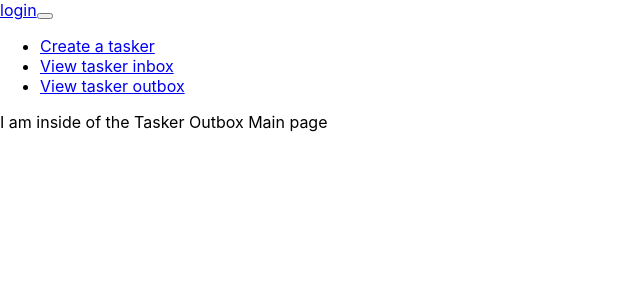
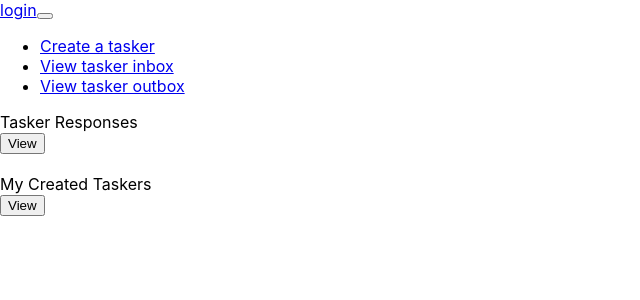
Before and after one commit to willjantscher/SDI_Capstone, a React (Create React App) app in the folder at-at/: page /tasker_outbox in a window 1280 px wide. Shown: the top 300 px of the page, without its empty margins (0-640 px from the left). Built offline with nearby package versions, Linux system fonts and the light colour scheme.

Commit message:
finished MVP REACT stuff

```diff
--- a/at-at/src/tasker_out/TaskerOutboxMain.jsx
+++ b/at-at/src/tasker_out/TaskerOutboxMain.jsx
@@ -4,15 +4,73 @@ import React from "react"
 class TaskerOutboxMain extends React.Component {
     constructor(props) {
         super(props)
+        this.state = {
+            cookie:'',
+            taskerResponses:[],
+            currentTaskers:[]
+        }
+    }
+    async handleViewTaskers(){
+        let cookie = parseInt(document.cookie.substr(8))//this is the unit ID
+        const result = await fetch(`http://localhost:3001/mytaskers/${cookie}`)
+        const json = await result.json();
+        this.setState({currentTaskers: json.concat()})
+       }
+
+   async handleViewResponses(){
+        let cookie = parseInt(document.cookie.substr(8))//this is the unit ID
+        const result = await fetch(`http://localhost:3001/myresponses/${cookie}`)
+        const json = await result.json();
+        this.setState({taskerResponses: json.concat()})
+       }
+
+       handleResponseHideButton(){
+           this.setState({taskerResponses: []})
+       }
+
+       handleTaskersHideButton(){
+        this.setState({currentTaskers: []})
     }
 
     render() {
+        const {currentTaskers, taskerResponses} = this.state
         return(
-            <div> I am inside of the Tasker Outbox Main page</div>
+            <div>
+                <label id="1"> Tasker Responses</label> <br></br>
+                <button type="submit" onClick={this.handleViewResponses.bind(this)} id="1"> View</button>
+                {taskerResponses.length > 0 ? <button type="submit" onClick={this.handleResponseHideButton.bind(this)}> Hide</button>
+                : " "}
+                {taskerResponses.map(res => <div>{"Tasker ID: "+res.tasker_id+ " --- Assigned Unit ID: "+ res.unit_id+ "--- Status: "+res.current_status+ " --- Response: "+res.response}</div>)}<br></br><br></br>
+
+                <label id="2"> My Created Taskers</label> <br></br>
+                <button type="submit" onClick={this.handleViewTaskers.bind(this)} id="2"> View</button>
+                {currentTaskers.length > 0 ? <button type="submit" onClick={this.handleTaskersHideButton.bind(this)}> Hide</button>
+                : " "}
+
+                <table>
+                {currentTaskers.length > 0 ?
+                    <thead>
+                        <tr>
+                            <td>| Tasker ID |</td>
+                            <td>Assigned Unit ID |</td>
+                            <td>Routing at Unit ID |</td>
+                            <td>Response |</td>
+                            <td>Current Status |</td>
+                            <td>Actual Workload |</td>
+                            <td>Originator Unit ID |</td>
+                        </tr>
+                    </thead>
+                    : ""}
+
+                    <tbody>
+                        {currentTaskers.map(res =>
+                        <tr>{Object.values(res).map(r =>
+                            <td>{r}</td>)}
+                        </tr>)}
+                    </tbody>
+                </table>
+            </div>
         )
     }
-
 }
-
-
 export default TaskerOutboxMain;
```
Also changed, not shown: 1 other file (tests, documents, lock files or other folders).
